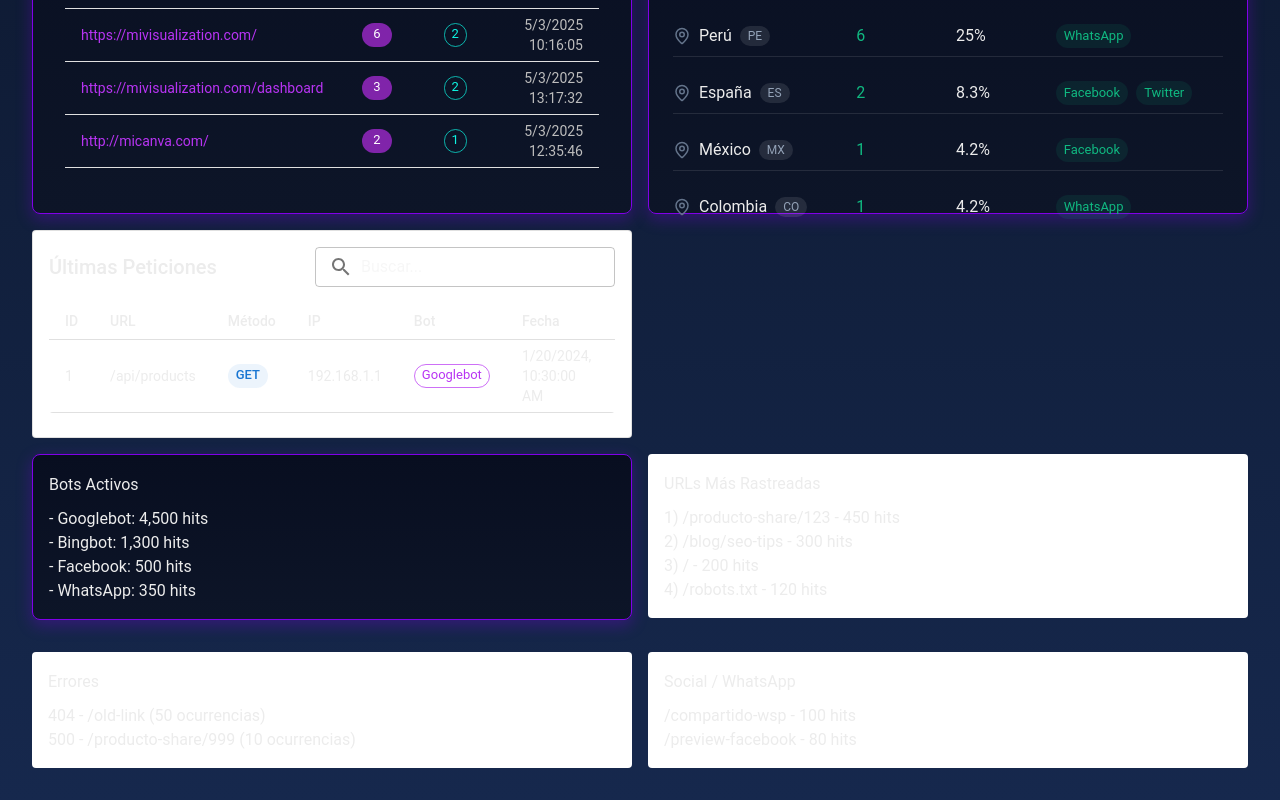
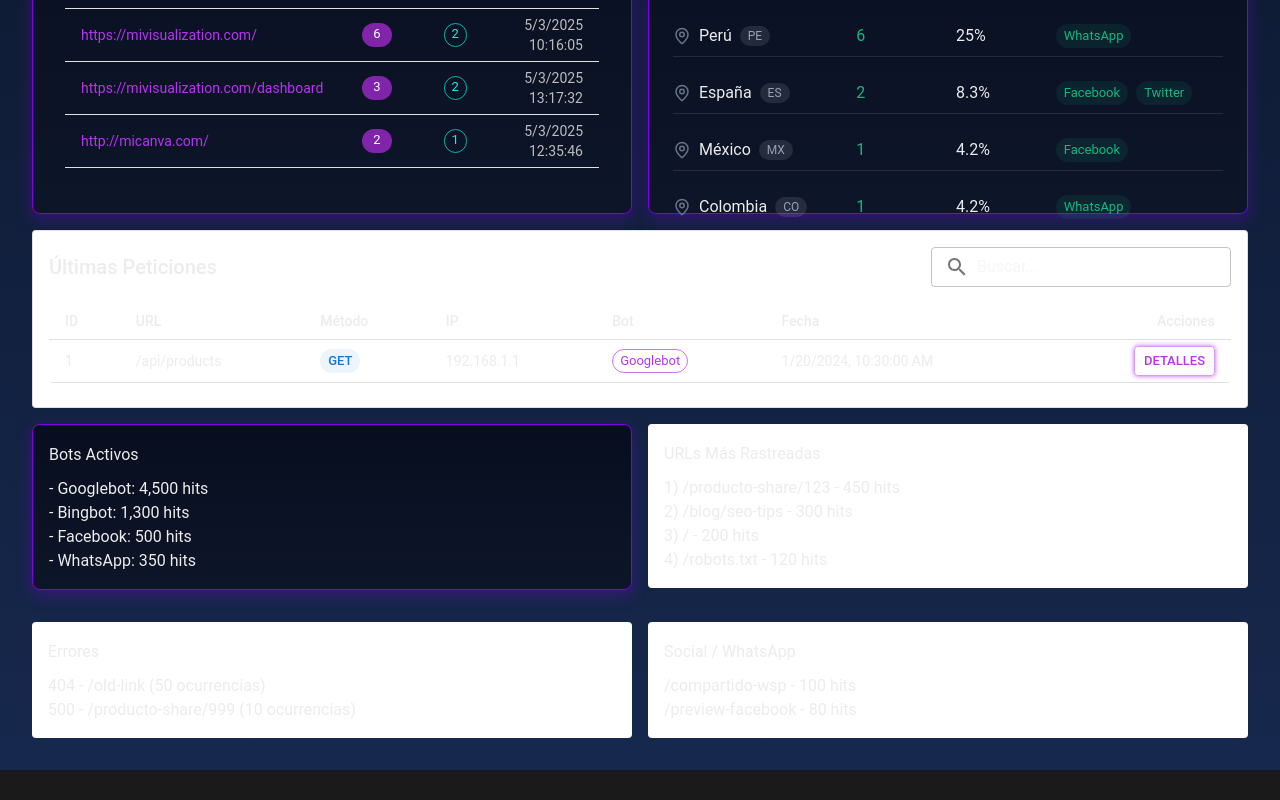
Before and after one commit to LuisAncelVasquezVillavicencio/server-puppeteer, a Next.js app in the folder puppeteer-server/: page /dashboard in a window 1280 px wide. Shown: the part 1355-2155 px from the top of the page. After the commit the page ends 2125 px from the top, so only its background shows below. Built offline with nearby package versions, Linux system fonts and the light colour scheme; no server answers.

Commit message:
Update Dashboard.jsx

```diff
--- a/puppeteer-server/components/Dashboard.jsx
+++ b/puppeteer-server/components/Dashboard.jsx
@@ -343,7 +343,7 @@ export default function Dashboard() {
               <GeoDistributionTable />
             </Grid>
 
-            <Grid item xs={12}  md={6}>
+            <Grid item xs={12}>
               <RequestsTable />
             </Grid>
 
```
